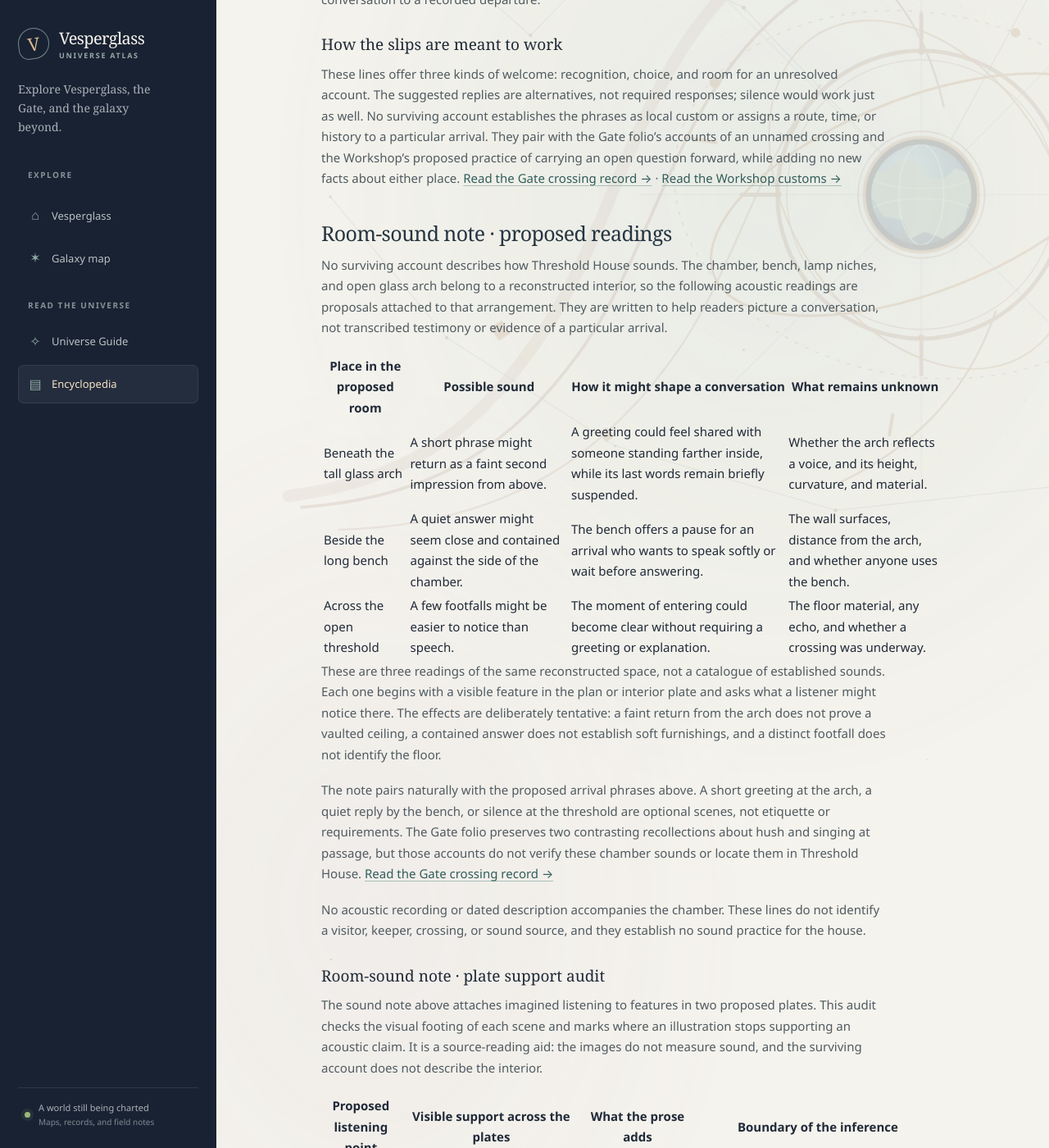
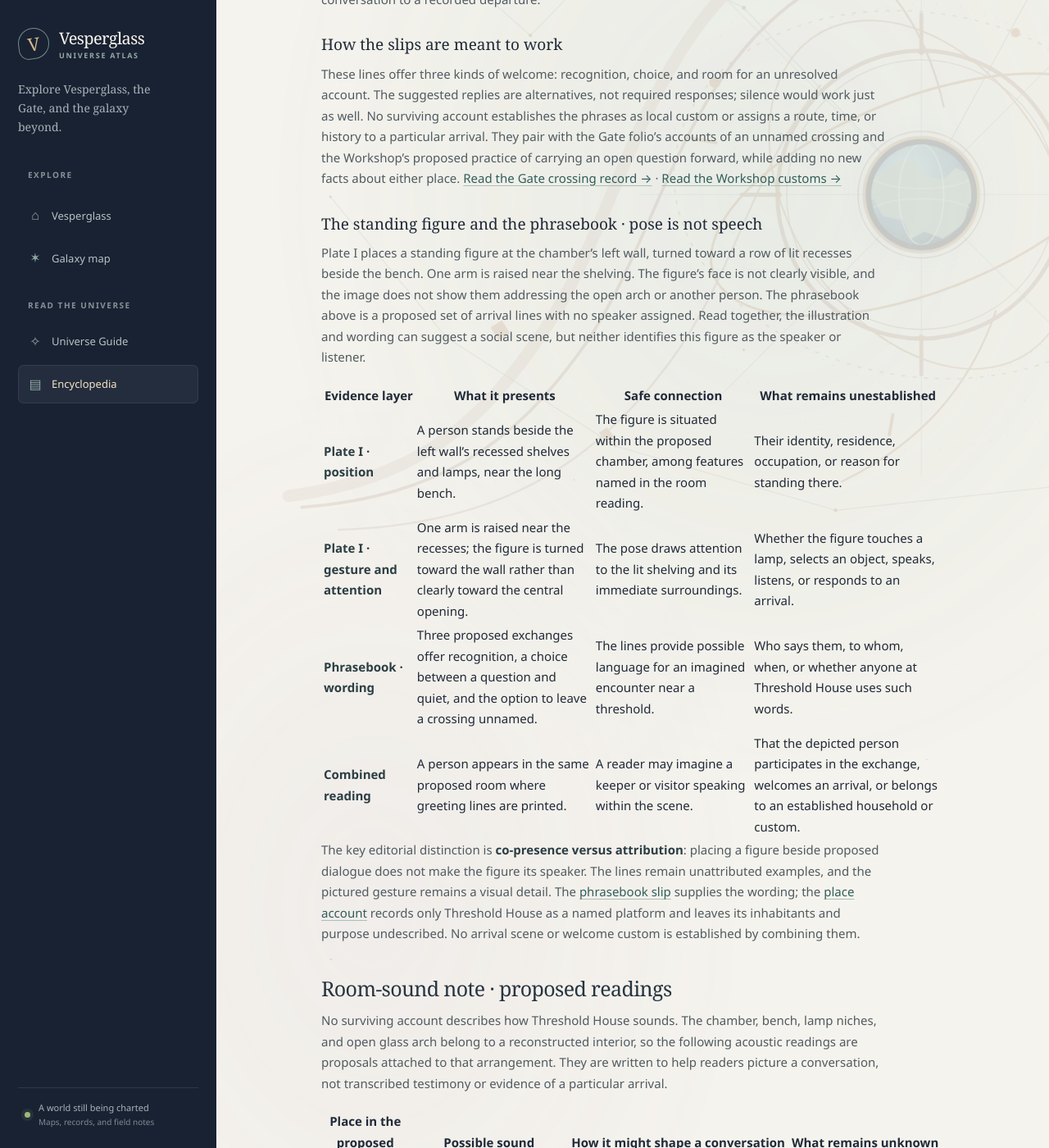
Before and after one commit to vesperglass/vesperglass.github.io, a Jekyll site: the page built from library/threshold-house.md, in a window 1280 px wide and 1400 px high, scrolled down 7288 px. Shown: the whole window at 82% size. Built offline with Jekyll 4.4.1, drawn with Linux system fonts in a browser that asks for light colours.

Commit message:
Separate Threshold House figure from greetings

```diff
--- a/assets/site.js
+++ b/assets/site.js
@@ -6,7 +6,7 @@
     { title: "Universe Encyclopedia", url: "/library/", summary: "An illustrated reference to the places, materials, and journeys of Vesperglass.", terms: "library encyclopedia atlas universe reference book" },
     { title: "Starshards & the Gate Train", url: "/library/starshards/", summary: "A field account of starshards and stardust, with source-aware comparisons of the transit case, sealed vessel, train's starwell pulse, and Gate bloom.", terms: "starshard stardust starwell fuel crystal mineral transit case padded dark glass case label sealed vessel aurora pulse Gate bloom outward expanding light conceal train inner outer event timing cause mechanism Foundry grinding sifting tempering locomotive crossing chamber glass heart contents container role transfer loading receipt" },
     { title: "Vesperglass Workshop", url: "/library/workshop/", summary: "The central home platform, with a proposed cutaway inventory and a comparison of its pictured wall tools with the Observatory's instrument still life.", terms: "workshop home making gathering centrality map atlas placement composition island landmark pin map view projection measured scale distance bearing adjacency direction route table tools blueprint plan sheet cabinet vessel glassware wall tool cutaway inventory departure custom Name the passage destination spoken keepers Train Dock docket record passenger names origin route Observatory Logbook instrument inventory sighting tube orrery star compass journal proposed still life wall alcove hand tools context form shared identity maker ownership transfer material practice unestablished" },
-    { title: "Threshold House", url: "/library/threshold-house/", summary: "A named platform with proposed interior and plan readings, arrival phrases, a room-sound audit, and comparisons with the Gate aperture and Compass Garden flora.", terms: "threshold house arrival passage shelter interior plan concordance arch framed opening aperture bench lamp niches axis floor plan elevation threshold opening phrases greetings room sounds acoustic echo reverberation footfall listener hush lamp noise sound-source cue provenance plate support audit image-based inference unknown material dimensions occupancy potted greenery plants foliage container planters flora Compass Garden garden beds starflower fern fronds keeper tending cultivation species botanical glow same specimens Vesperglass Gate separate platform freestanding ring portal transit crossing bloom room feature shared construction route connection Shall we leave the crossing unnamed place name event identity traveler itinerary" },
+    { title: "Threshold House", url: "/library/threshold-house/", summary: "A named platform with proposed interior and plan readings, arrival phrases, a figure-to-dialogue boundary, a room-sound audit, and comparisons with the Gate.", terms: "threshold house arrival passage shelter interior plan concordance arch framed opening aperture bench lamp niches axis floor plan elevation threshold opening phrases greetings room sounds acoustic echo reverberation footfall listener hush lamp noise sound-source cue provenance plate support audit image-based inference unknown material dimensions occupancy figure standing person shelving recesses arm gesture attention pose dialogue speaker attribution greetings addressee listener welcome custom phrasebook phrase speaker identity exchange voice depiction co-presence not attribution visitor keeper presence establishment household potted greenery plants foliage container planters flora Compass Garden garden beds starflower fern fronds keeper tending cultivation species botanical glow same specimens Vesperglass Gate separate platform freestanding ring portal transit crossing bloom room feature shared construction route connection Shall we leave the crossing unnamed place name event identity traveler itinerary" },
     { title: "Tideglass Foundry", url: "/library/tideglass-foundry/", summary: "The recorded making of stardust, reconstructed tools, a phrase-level terminology note, and a source-aware bridge from tempering to the separate starwell account.", terms: "tideglass foundry starshards stardust refining craft mill process cleaning grinding mirrored plates reflective surfaces pair grinding surfaces sifting fine even powder grain size sieve mesh tempering resonance low singing resonance scattered glints quiet color hue brightness color standard metric acoustic source instrument frequency measurement mechanism plate II reconstructed tools starwell sealed glass heart measured thread pulse Gate separate accounts transfer batch loading quantity" },
     { title: "Compass Garden", url: "/library/compass-garden/", summary: "A glasshouse folio with a proposed plan, pictured-flora key, and source-aware readings of its keeper figure, interior axis, basin, and workbench.", terms: "compass garden conservatory plants glasshouse planting flora starflower starflowers fern ferns pale bloom luminous foliage botanical species bed keeper figure hand position reach gesture tending action interpretation touch contact tool care watering pruning harvesting unknown identity occupation custom care practice compass rose image visual plate centerline sightline curved paths radial beds plan floor rose central axis openings composition measured layout bearing orientation access path width match correspondence basin water pool bounded surface workbench workbench tools pot vessels planters implements tool station object counterpart equipment furniture location activity method maintenance alignment survey Observatory star compass instrument dome telescope arches glass roof architecture construction postal stamp flower emblem badge icon motif abstraction source illustration Threshold House potted greenery container plants foliage garden beds arrangement compositional comparison shared specimens cultivation care species" },
     { title: "Observatory Logbook", url: "/library/observatory/", summary: "A source-aware record with a pictured instrument inventory, proposed second watch, and cross-reference to the Workshop's wall-tool group.", terms: "observatory logbook instruments orrery telescope charts comparison follow-up color sighting tube drift eyepiece blue field pale band point observation target calibration plate II sample leaf image wording instrument identity second watch repeated noted again Star Archive phrase concordance Vesperglass Postal Service postage stamp dome telescope motif source plates diagonal stamp scale maker target session observer room framing crop relative visual prominence architecture panel human scale focal length dimensions optical specification measured size rim of the blue field text-to-plate concordance blue sky dome circular telescope field ambiguous image possible visual echo phrase source status proposed note plate image date coordinates point star sightline unnamed target viewpoint Workshop cutaway wall tools alcove hand tools comparative still life shared identity ownership maker transfer unestablished" },
--- a/library/threshold-house.md
+++ b/library/threshold-house.md
@@ -9,7 +9,7 @@ permalink: /library/threshold-house/
 <nav class="folio-back" aria-label="Back to the Universe Library"><a href="{{ '/library/' | relative_url }}">← Universe Library</a><span>FIELD EDITION &nbsp;·&nbsp; FOLIO 003</span></nav>
 
 <figure class="book-plate">
-  <img src="{{ '/assets/library/places/threshold-interior.webp' | relative_url }}" alt="An open, lantern-lit threshold chamber with a long bench and tall glass arch looking out into the stars." fetchpriority="high">
+  <img src="{{ '/assets/library/places/threshold-interior.webp' | relative_url }}" alt="A standing figure faces lit wall recesses beside a long bench in a lantern-lit chamber, with cases on the floor and a tall glass arch opening onto the stars." fetchpriority="high">
   <figcaption><span>PLATE I</span> An interpretive interior: a sheltered pause beside a passage open to the night sky.</figcaption>
 </figure>
 
@@ -123,6 +123,19 @@ The distinction lets a reader keep both ideas in view without forcing them toget
 
 These lines offer three kinds of welcome: recognition, choice, and room for an unresolved account. The suggested replies are alternatives, not required responses; silence would work just as well. No surviving account establishes the phrases as local custom or assigns a route, time, or history to a particular arrival. They pair with the Gate folio's accounts of an unnamed crossing and the Workshop's proposed practice of carrying an open question forward, while adding no new facts about either place. [Read the Gate crossing record →]({{ '/library/vesperglass-gate/' | relative_url }}) · [Read the Workshop customs →]({{ '/library/workshop/' | relative_url }})
 
+### The standing figure and the phrasebook · pose is not speech
+
+Plate I places a standing figure at the chamber's left wall, turned toward a row of lit recesses beside the bench. One arm is raised near the shelving. The figure's face is not clearly visible, and the image does not show them addressing the open arch or another person. The phrasebook above is a proposed set of arrival lines with no speaker assigned. Read together, the illustration and wording can suggest a social scene, but neither identifies this figure as the speaker or listener.
+
+| Evidence layer | What it presents | Safe connection | What remains unestablished |
+| --- | --- | --- | --- |
+| **Plate I · position** | A person stands beside the left wall's recessed shelves and lamps, near the long bench. | The figure is situated within the proposed chamber, among features named in the room reading. | Their identity, residence, occupation, or reason for standing there. |
+| **Plate I · gesture and attention** | One arm is raised near the recesses; the figure is turned toward the wall rather than clearly toward the central opening. | The pose draws attention to the lit shelving and its immediate surroundings. | Whether the figure touches a lamp, selects an object, speaks, listens, or responds to an arrival. |
+| **Phrasebook · wording** | Three proposed exchanges offer recognition, a choice between a question and quiet, and the option to leave a crossing unnamed. | The lines provide possible language for an imagined encounter near a threshold. | Who says them, to whom, when, or whether anyone at Threshold House uses such words. |
+| **Combined reading** | A person appears in the same proposed room where greeting lines are printed. | A reader may imagine a keeper or visitor speaking within the scene. | That the depicted person participates in the exchange, welcomes an arrival, or belongs to an established household or custom. |
+
+The key editorial distinction is **co-presence versus attribution**: placing a figure beside proposed dialogue does not make the figure its speaker. The lines remain unattributed examples, and the pictured gesture remains a visual detail. The [phrasebook slip](#phrasebook-slip--words-for-arriving) supplies the wording; the [place account](#the-place-in-the-atlas) records only Threshold House as a named platform and leaves its inhabitants and purpose undescribed. No arrival scene or welcome custom is established by combining them.
+
 ## Room-sound note · proposed readings
 
 No surviving account describes how Threshold House sounds. The chamber, bench, lamp niches, and open glass arch belong to a reconstructed interior, so the following acoustic readings are proposals attached to that arrangement. They are written to help readers picture a conversation, not transcribed testimony or evidence of a particular arrival.
```
Also changed, not shown: ENCYCLOPEDIA_BACKLOG.md (+3 -2 lines), library.md (+1 -1 lines), library/changelog.md (+1 -0 lines).
